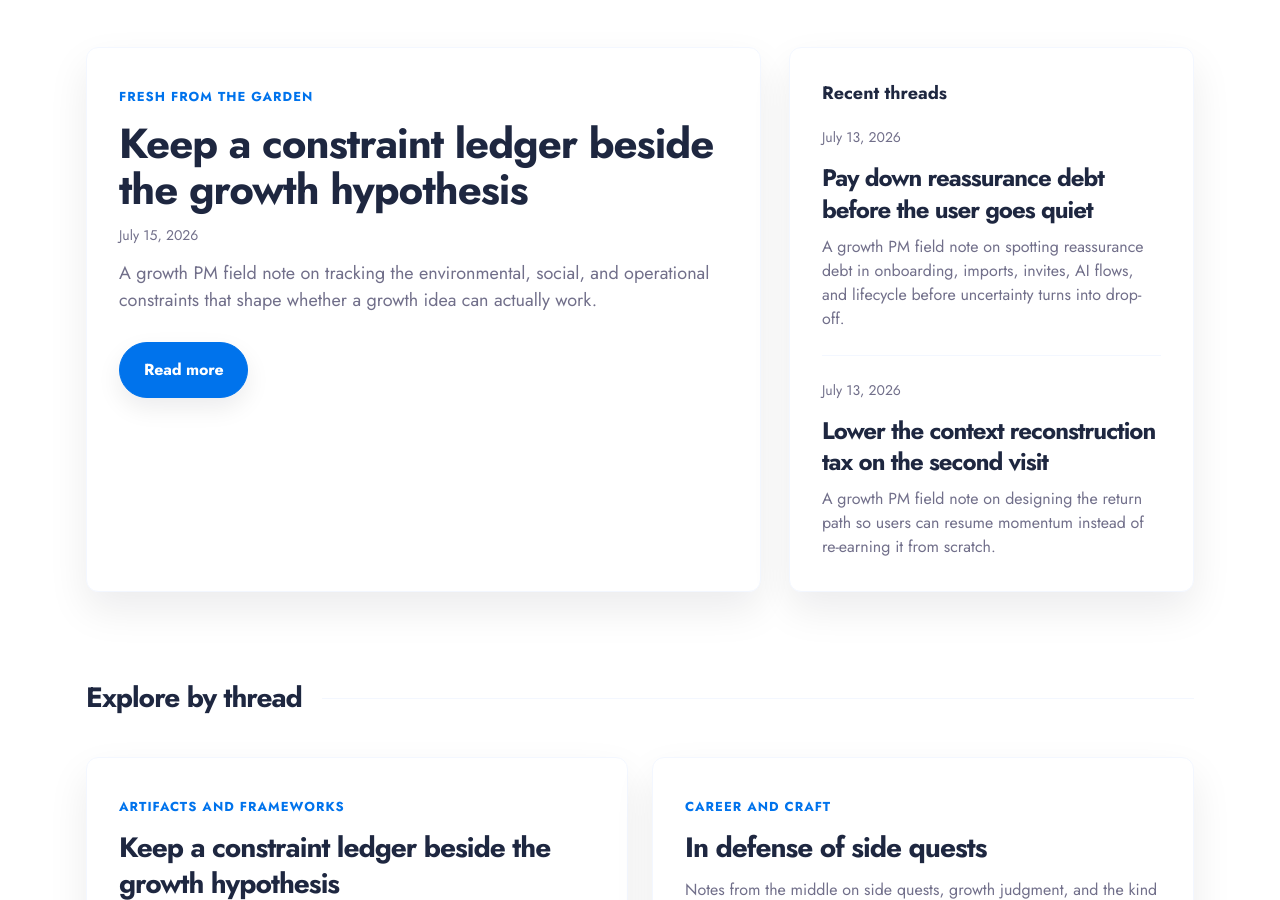
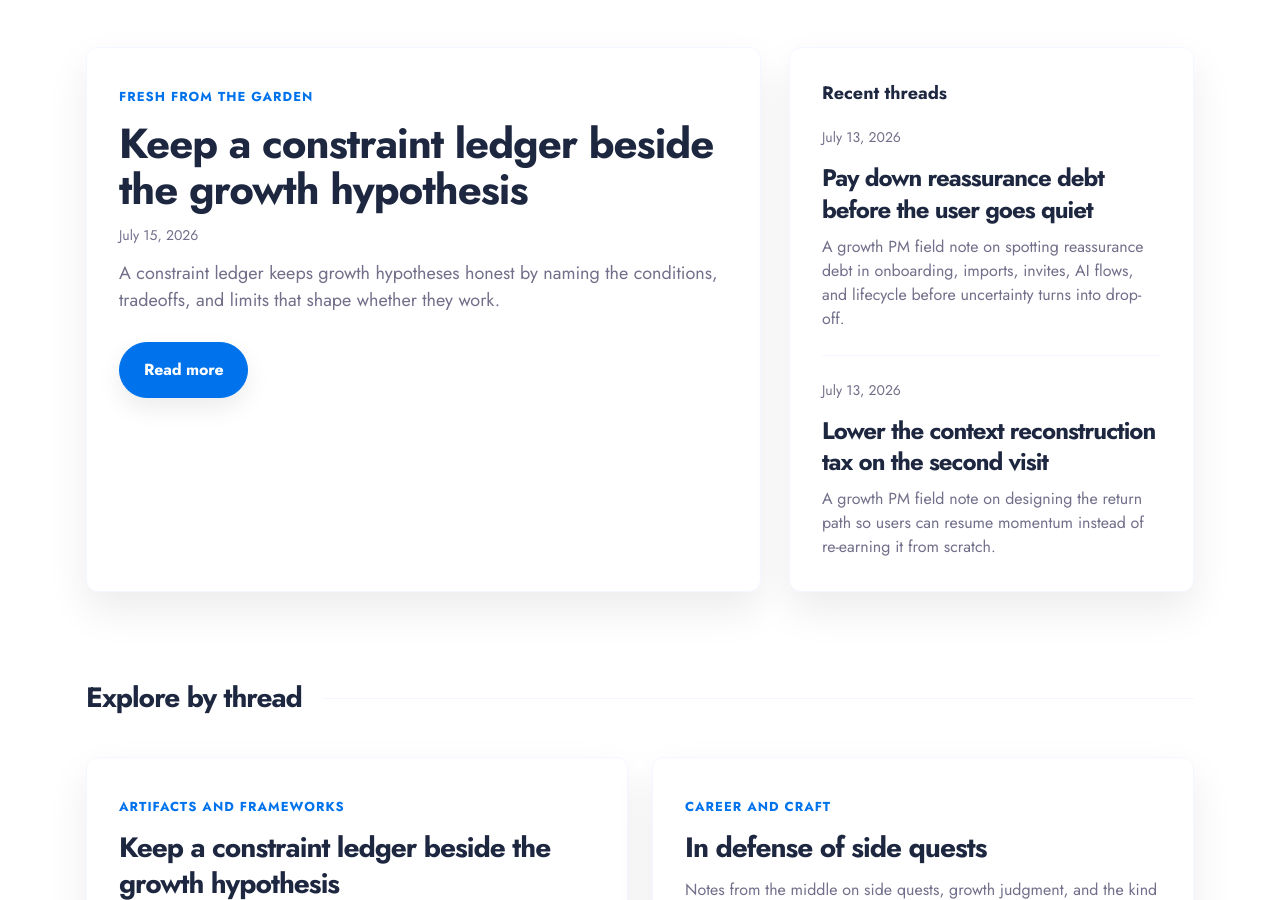
Before and after one commit to austinjbay/austinjbay.github.io, a Jekyll site: the page built from index.md, in a window 1280 px wide and 900 px high, scrolled down 889 px. Built offline with Jekyll 4.4.1, drawn with Linux system fonts in a browser that asks for light colours; nearby versions of some CDN libraries.

Commit message:
Refresh constraint ledger byline

```diff
--- a/_posts/2026-07-15-keep-a-constraint-ledger-beside-the-growth-hypothesis.md
+++ b/_posts/2026-07-15-keep-a-constraint-ledger-beside-the-growth-hypothesis.md
@@ -1,7 +1,7 @@
 ---
 title: "Keep a constraint ledger beside the growth hypothesis"
 subtitle: "Why smart growth ideas still stall when the team writes the bet clearly but leaves the real-world constraints implicit."
-description: "A growth PM field note on tracking the environmental, social, and operational constraints that shape whether a growth idea can actually work."
+description: "A constraint ledger keeps growth hypotheses honest by naming the conditions, tradeoffs, and limits that shape whether they work."
 date: 2026-07-15
 image: /assets/images/notebook.jpg
 layout: post
```
